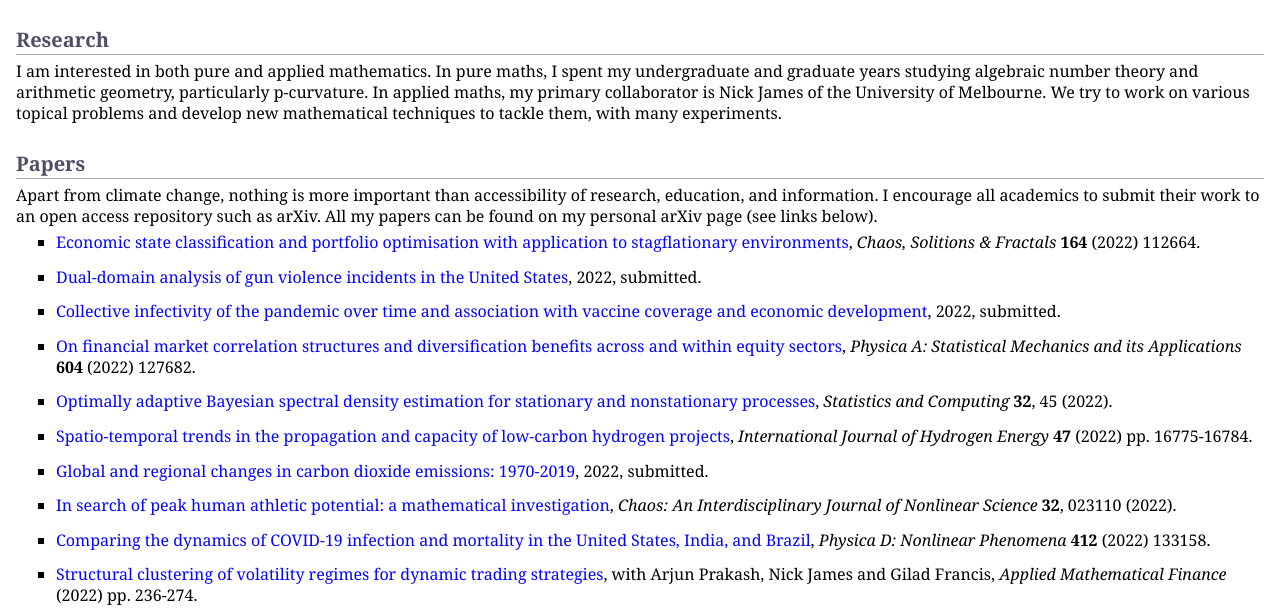
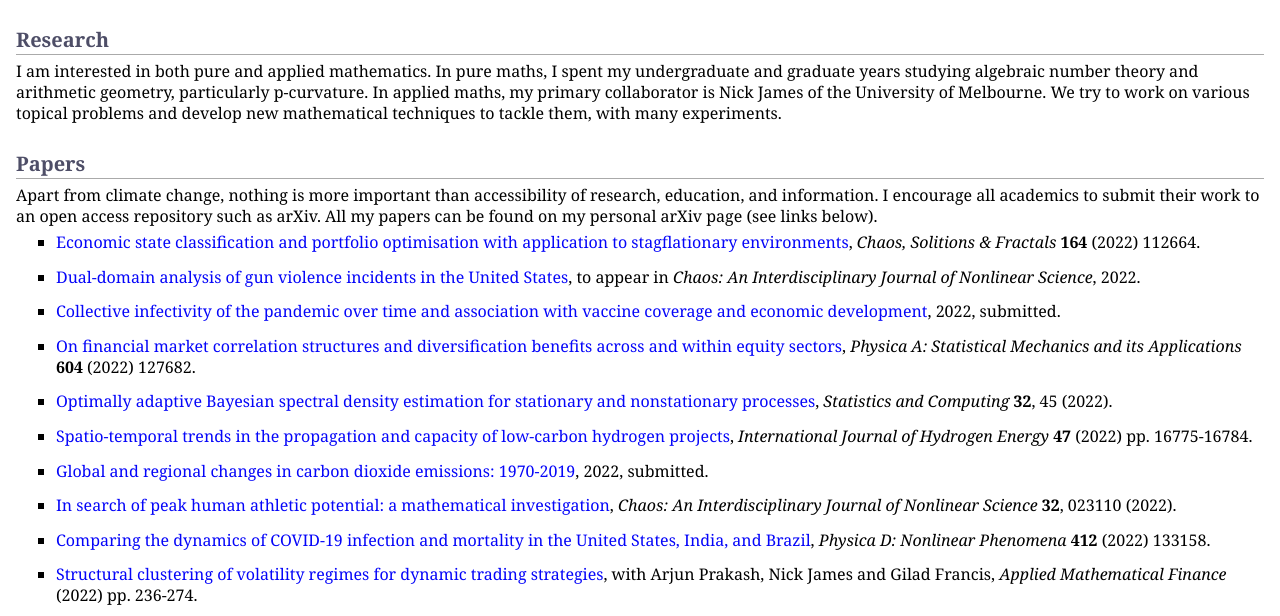
Before and after one commit to MaxMenzies/maxmenzies.com, a Jekyll site: the page index.html, which Jekyll copies as it is, in a window 1280 px wide and 900 px high, cut to the strip 284-900 px from the top of the window. Built offline with Jekyll 4.4.1, drawn with Linux system fonts in a browser that asks for light colours.

Commit message:
Update index.html

```diff
--- a/index.html
+++ b/index.html
@@ -44,7 +44,7 @@
 </li>
 </ul>
 <ul>
-<li><p><a href="https://arxiv.org/abs/2208.07093">Dual-domain analysis of gun violence incidents in the United States</a>, 2022, submitted.</p>
+<li><p><a href="https://arxiv.org/abs/2208.07093">Dual-domain analysis of gun violence incidents in the United States</a>, to appear in <i>Chaos: An Interdisciplinary Journal of Nonlinear Science</i>, 2022.</p>
 </li>
 </ul>
 <ul>
```
